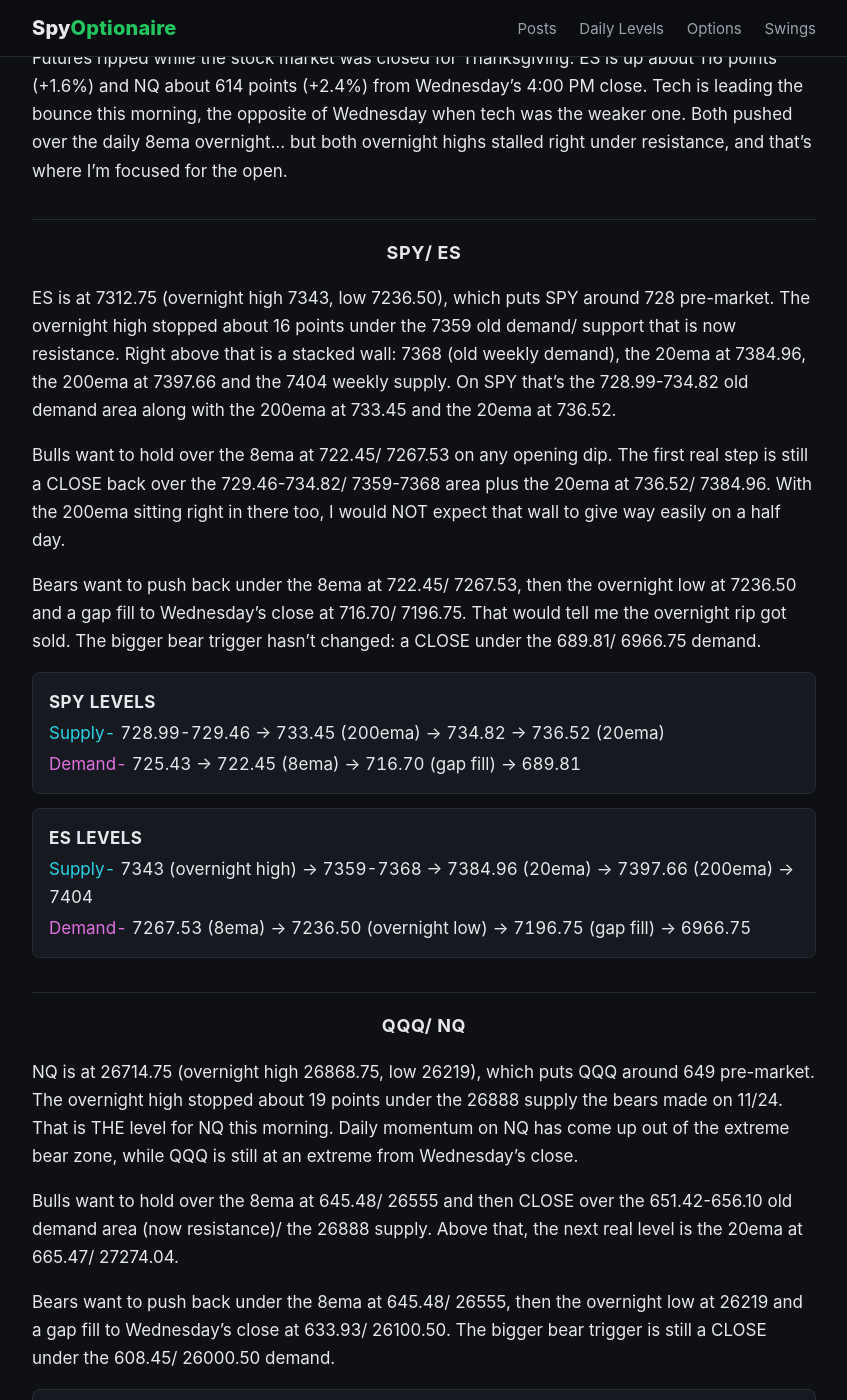
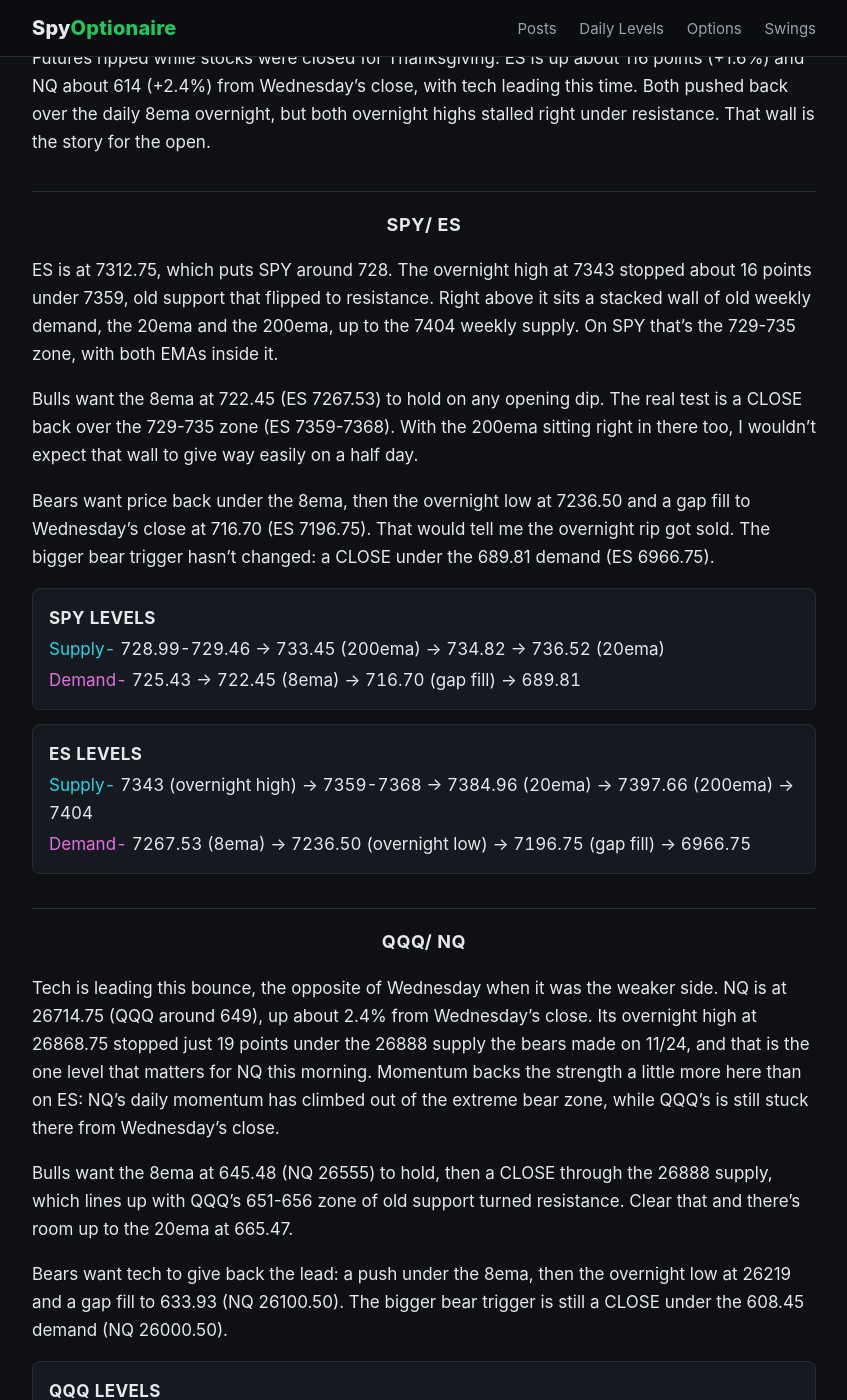
Before and after one commit to SpyOptionaire/spyoptionaire.github.io, a Jekyll site: the page built from _posts/2026-11-27-premarket-gap-up-into-the-wall.md, in a window 1280 px wide and 1400 px high, scrolled down 284 px. Shown: the whole window, without its empty margins (216-1063 px from the left). Built offline with Jekyll 4.4.1, drawn with Linux system fonts in a browser that asks for light colours; some of the changed text lies outside the part shown.

Commit message:
Pre-market 11-27: cleaned-up writing (owner approved)
Co-Authored-By: Claude Opus 5.5 <noreply@anthropic.com>
Claude-Session: https://claude.ai/code/session_01EnXCpuWUg6oc66XeZWqt4P

```diff
--- a/_posts/2026-11-27-premarket-gap-up-into-the-wall.md
+++ b/_posts/2026-11-27-premarket-gap-up-into-the-wall.md
@@ -5,17 +5,17 @@ kind: Pre-market TA
 description: "Half day. ES/NQ gap up 1.6-2.4% overnight but stalled right under resistance: ES under the 7359-7404 wall (old demand, 20ema, 200ema), NQ under the 26888 supply. Levels for the open."
 ---
 
-Half day today guys. The stock market opens at 9:30 AM and closes at 1:00 PM ET, and ES/NQ close at 1:15 PM ET (12:15 PM CT). Expect thin volume... and the weekly post comes out tonight.
+Half day today guys: stocks close at 1:00 PM ET and ES/NQ at 1:15 PM ET, so expect thin volume. The weekly post comes out tonight.
 
-Futures ripped while the stock market was closed for Thanksgiving. ES is up about 116 points (+1.6%) and NQ about 614 points (+2.4%) from Wednesday's 4:00 PM close. Tech is leading the bounce this morning, the opposite of Wednesday when tech was the weaker one. Both pushed over the daily 8ema overnight... but both overnight highs stalled right under resistance, and that's where I'm focused for the open.
+Futures ripped while stocks were closed for Thanksgiving. ES is up about 116 points (+1.6%) and NQ about 614 (+2.4%) from Wednesday's close, with tech leading this time. Both pushed back over the daily 8ema overnight, but both overnight highs stalled right under resistance. That wall is the story for the open.
 
 ### SPY/ ES
 
-ES is at 7312.75 (overnight high 7343, low 7236.50), which puts SPY around 728 pre-market. The overnight high stopped about 16 points under the 7359 old demand/ support that is now resistance. Right above that is a stacked wall: 7368 (old weekly demand), the 20ema at 7384.96, the 200ema at 7397.66 and the 7404 weekly supply. On SPY that's the 728.99-734.82 old demand area along with the 200ema at 733.45 and the 20ema at 736.52.
+ES is at 7312.75, which puts SPY around 728. The overnight high at 7343 stopped about 16 points under 7359, old support that flipped to resistance. Right above it sits a stacked wall of old weekly demand, the 20ema and the 200ema, up to the 7404 weekly supply. On SPY that's the 729-735 zone, with both EMAs inside it.
 
-Bulls want to hold over the 8ema at 722.45/ 7267.53 on any opening dip. The first real step is still a CLOSE back over the 729.46-734.82/ 7359-7368 area plus the 20ema at 736.52/ 7384.96. With the 200ema sitting right in there too, I would NOT expect that wall to give way easily on a half day.
+Bulls want the 8ema at 722.45 (ES 7267.53) to hold on any opening dip. The real test is a CLOSE back over the 729-735 zone (ES 7359-7368). With the 200ema sitting right in there too, I wouldn't expect that wall to give way easily on a half day.
 
-Bears want to push back under the 8ema at 722.45/ 7267.53, then the overnight low at 7236.50 and a gap fill to Wednesday's close at 716.70/ 7196.75. That would tell me the overnight rip got sold. The bigger bear trigger hasn't changed: a CLOSE under the 689.81/ 6966.75 demand.
+Bears want price back under the 8ema, then the overnight low at 7236.50 and a gap fill to Wednesday's close at 716.70 (ES 7196.75). That would tell me the overnight rip got sold. The bigger bear trigger hasn't changed: a CLOSE under the 689.81 demand (ES 6966.75).
 
 <div class="levels" markdown="1">
 **SPY LEVELS**
@@ -35,11 +35,11 @@ Bears want to push back under the 8ema at 722.45/ 7267.53, then the overnight lo
 
 ### QQQ/ NQ
 
-NQ is at 26714.75 (overnight high 26868.75, low 26219), which puts QQQ around 649 pre-market. The overnight high stopped about 19 points under the 26888 supply the bears made on 11/24. That is THE level for NQ this morning. Daily momentum on NQ has come up out of the extreme bear zone, while QQQ is still at an extreme from Wednesday's close.
+Tech is leading this bounce, the opposite of Wednesday when it was the weaker side. NQ is at 26714.75 (QQQ around 649), up about 2.4% from Wednesday's close. Its overnight high at 26868.75 stopped just 19 points under the 26888 supply the bears made on 11/24, and that is the one level that matters for NQ this morning. Momentum backs the strength a little more here than on ES: NQ's daily momentum has climbed out of the extreme bear zone, while QQQ's is still stuck there from Wednesday's close.
 
-Bulls want to hold over the 8ema at 645.48/ 26555 and then CLOSE over the 651.42-656.10 old demand area (now resistance)/ the 26888 supply. Above that, the next real level is the 20ema at 665.47/ 27274.04.
+Bulls want the 8ema at 645.48 (NQ 26555) to hold, then a CLOSE through the 26888 supply, which lines up with QQQ's 651-656 zone of old support turned resistance. Clear that and there's room up to the 20ema at 665.47.
 
-Bears want to push back under the 8ema at 645.48/ 26555, then the overnight low at 26219 and a gap fill to Wednesday's close at 633.93/ 26100.50. The bigger bear trigger is still a CLOSE under the 608.45/ 26000.50 demand.
+Bears want tech to give back the lead: a push under the 8ema, then the overnight low at 26219 and a gap fill to 633.93 (NQ 26100.50). The bigger bear trigger is still a CLOSE under the 608.45 demand (NQ 26000.50).
 
 <div class="levels" markdown="1">
 **QQQ LEVELS**
@@ -59,7 +59,7 @@ Bears want to push back under the 8ema at 645.48/ 26555, then the overnight low
 
 ### VIX
 
-VIX closed Wednesday at 28.29 after rejecting off 34.95, still over its 8ema at 26.81. With futures this green I'd expect it to open lower (and Fridays bring a lot of VIX crush days). Bulls want VIX under the 26.81 8ema and then the 20ema at 23.87. IF SPY gaps up and VIX does NOT come in with it, that's a disconnect and I wouldn't trust the gap.
+VIX closed Wednesday at 28.29 after rejecting off 34.95, still over its 8ema at 26.81. With futures this green it should open lower, and Fridays tend to bring VIX crush. Bulls want VIX under 26.81, then the 20ema at 23.87. IF SPY gaps up and VIX does NOT come in with it, that's a disconnect, and I wouldn't trust the gap.
 
 <div class="levels" markdown="1">
 **VIX LEVELS**
@@ -73,7 +73,7 @@ VIX closed Wednesday at 28.29 after rejecting off 34.95, still over its 8ema at
 
 *Bitcoin levels are based on CME Bitcoin futures (MBT).*
 
-Bitcoin is IMBALANCED right now: it closed and has held under its previous daily demand/ support at 61,500 (the 11/19 demand). It poked up to 62,270 overnight, over 61,500 and the 8ema at 62,032, and got pushed right back under to 61,435. Bulls first need to CLOSE back over 61,500 to get back in balance, and over the 8ema at 62,032 to gain some momentum. Bears want the 59,763 weekly demand and then the 58,900 demand.
+Bitcoin is IMBALANCED right now: it closed and has held under its 11/19 demand at 61,500. It poked over 61,500 and the 8ema (62,032) overnight to 62,270, then got pushed right back under to 61,435. Bulls first need a CLOSE back over 61,500 to get back in balance, and over the 8ema to build momentum. Bears want the 59,763 weekly demand, then 58,900.
 
 <div class="levels" markdown="1">
 **BITCOIN (MBT) LEVELS**
```
